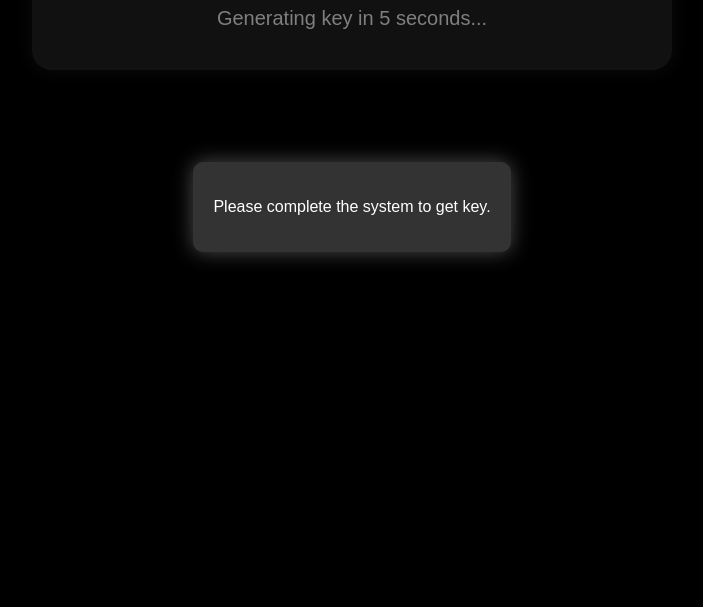
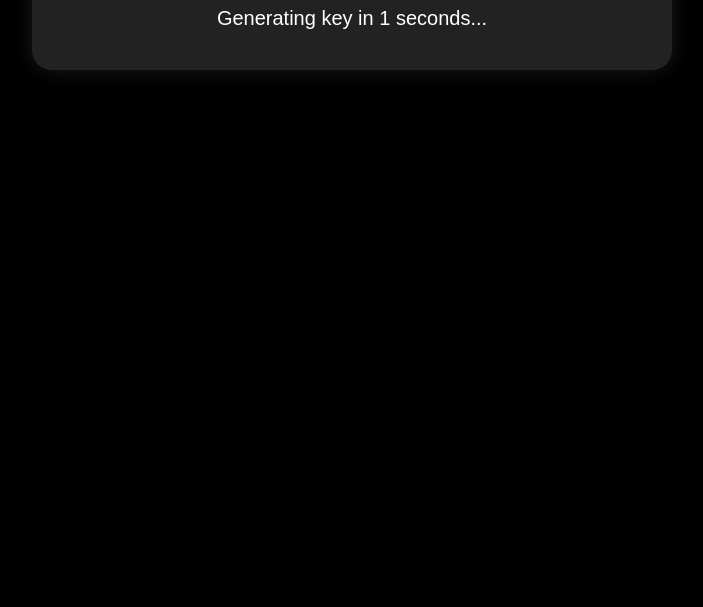
Before and after one commit to Iamiak/VELVET-X-KEY-SYSTEM, a plain HTML site: page index.html in a window 1280 px wide. Shown: the part 193-800 px from the top of the page, without its empty margins (288-991 px from the left). Drawn offline with Linux system fonts and the light colour scheme.

Commit message:
Update index.html

```diff
--- a/index.html
+++ b/index.html
@@ -106,9 +106,10 @@ function startTimer(duration, display) {
       clearInterval(countdown);
       var key = '';
       var hwid = getHWID();
+      var lastVisitedURL = localStorage.getItem('lastVisitedURL');
       var lastGenerated = localStorage.getItem('lastGenerated_' + hwid);
-      if (lastGenerated && (Date.now() - parseInt(lastGenerated)) < 86400000) {
-        // If a key was generated less than 24 hours ago, use the previously generated key
+      if (lastVisitedURL === 'https://tinyurl.com/3njad6s8' && lastGenerated && (Date.now() - parseInt(lastGenerated)) < 86400000) {
+        // If last visited URL is the specified one and a key was generated less than 24 hours ago, use the previously generated key
         key = localStorage.getItem('key_' + hwid);
       } else {
         key = generateKey();
@@ -126,24 +127,12 @@ function getHWID() {
   return 'myHWID';
 }
 
-function checkRedirect() {
-  // Check if the user has been redirected from the specified URL
-  var redirectedURL = "https://tinyurl.com/3njad6s8";
-  var currentURL = window.location.href;
-  return currentURL.includes(redirectedURL);
-}
-
 document.addEventListener("DOMContentLoaded", function() {
   var blockingOverlay = document.getElementById('blockingOverlay');
-  if (!checkRedirect()) {
-    // If user hasn't been redirected from the specified URL, show blocking interface
-    blockingOverlay.style.display = 'flex';
-  } else {
-    // If user has been redirected, start the timer to generate key
-    var fiveSeconds = 5,
+  // Start the timer to generate key
+  var fiveSeconds = 5,
       display = document.querySelector('#timer');
-    startTimer(fiveSeconds, display);
-  }
+  startTimer(fiveSeconds, display);
 
   document.getElementById('copyBtn').addEventListener('click', function() {
     var keyText = document.getElementById('key').textContent;
```
